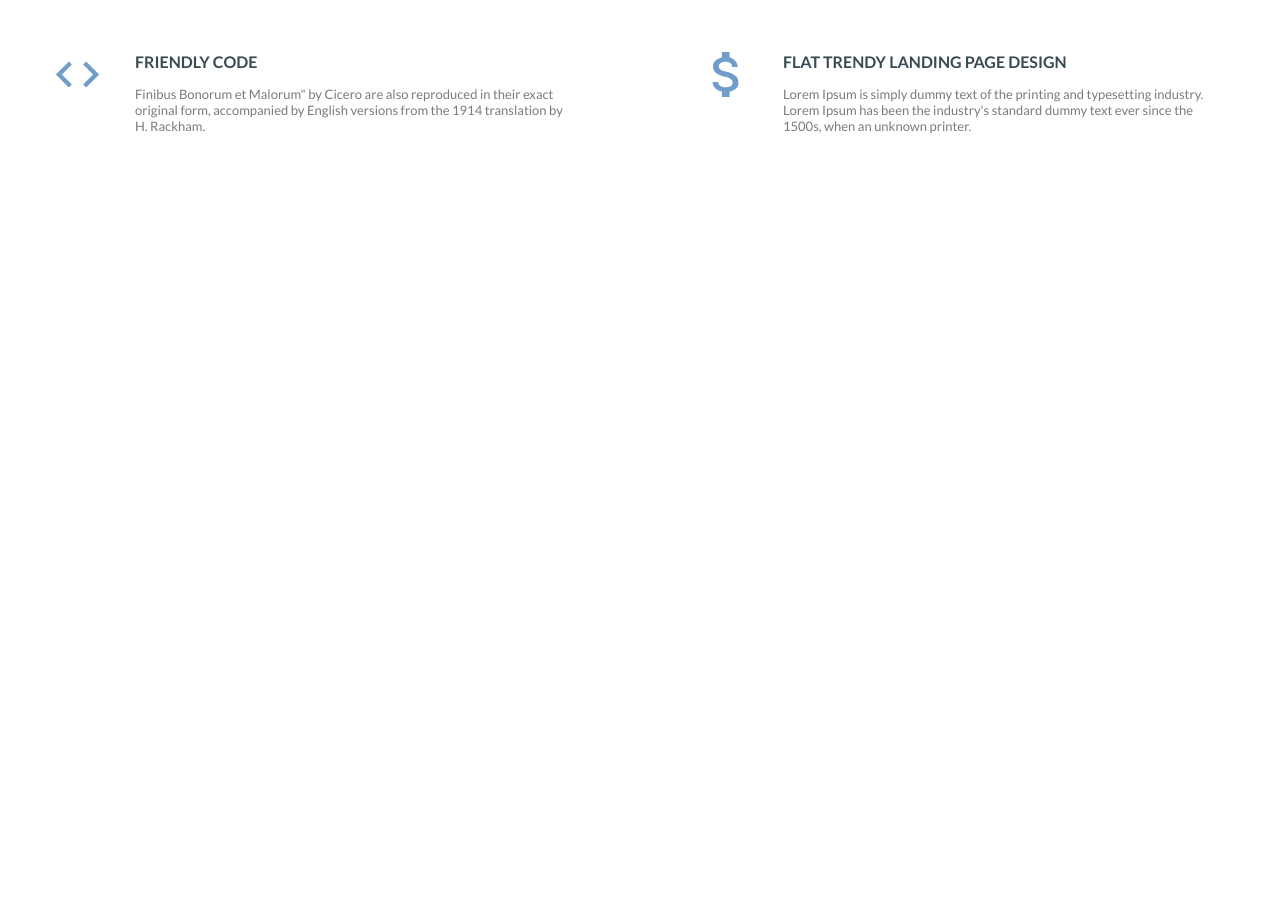
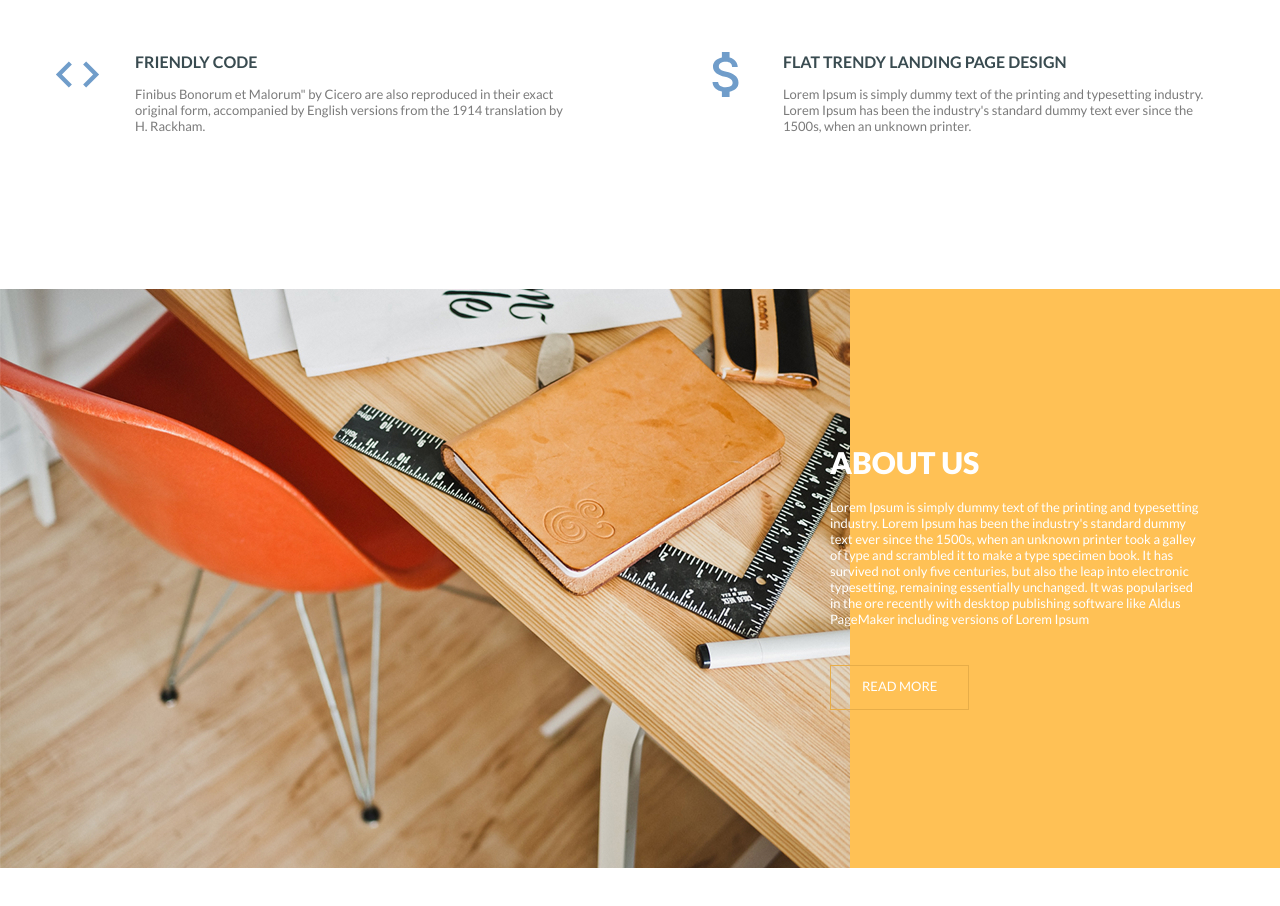
Before and after one commit to kovalevaMarina/BusinessSite, a plain HTML site: page index.html in a window 1280 px wide. Shown: the part 1280-2186 px from the top of the page. Before the commit the page ends 1569 px from the top, so only its background shows below. Drawn offline with Linux system fonts and the light colour scheme.

Commit message:
Create about section

```diff
--- a/index.html
+++ b/index.html
@@ -232,6 +232,28 @@
             </ul>
           </div>
         </section>
+        <section class="about">
+          <div class="container">
+            <div class="about__content">
+              <h2 class="title-h2 about__content-title txt--uppercase">
+                About us
+              </h2>
+              <p class="about__content-text">
+                Lorem Ipsum is simply dummy text of the printing and typesetting
+                industry. Lorem Ipsum has been the industry's standard dummy
+                text ever since the 1500s, when an unknown printer took a galley
+                of type and scrambled it to make a type specimen book. It has
+                survived not only five centuries, but also the leap into
+                electronic typesetting, remaining essentially unchanged. It was
+                popularised in the ore recently with desktop publishing software
+                like Aldus PageMaker including versions of Lorem Ipsum
+              </p>
+              <a class="about__content-link txt--uppercase" href="#"
+                >Read more</a
+              >
+            </div>
+          </div>
+        </section>
       </main>
       <footer class="footer"></footer>
     </div>
--- a/scss/_var.scss
+++ b/scss/_var.scss
@@ -1,5 +1,6 @@
 $white: #ffffff;
 $orange: #ffbb42;
+$orange-2: #ffc155;
 $grey: #868686;
 $grey-dark: #394b50;
 $grey-white: #a9a9a9;
@@ -7,6 +8,7 @@ $grey-white-2: #7b7b7b;
 $grey-extra-white: #dedfe0;
 $blue: #709dca;
 $blue-white: #1ca8dd;
+$brown: #e7ad48;
 $txt-main: 13px;
 $txt-btn: 14px;
 $txt-middle: 16px;
--- a/scss/index.scss
+++ b/scss/index.scss
@@ -254,3 +254,39 @@ body {
     }
 
 }
+
+// styles for about block
+
+.about {
+    background-image: url("../assets/img/about_bg.jpg");
+    background-repeat: no-repeat;
+    background-color: $orange-2;
+    margin-bottom: 58px;
+    &__content {
+        max-width: 475px;
+        padding: 155px 20px 174px 80px;
+        margin-left: auto;
+    }
+
+    &__content-title {
+        color: $white;
+        margin-bottom: 19px;
+        text-align: left;
+    }
+
+    &__content-text {
+        color: $white;
+        margin-bottom: 51px;
+    }
+
+    &__content-link {
+        padding: 12px 31px 15px 31px;
+        color: $white;
+        border: 1px solid $brown;
+        transition: $transition-time;
+        &:hover {
+            color: $grey;
+            border: 1px solid $grey;
+        }
+    }
+}
```
Also changed, not shown: assets/img/about_bg.jpg (added), styles/index.css.
